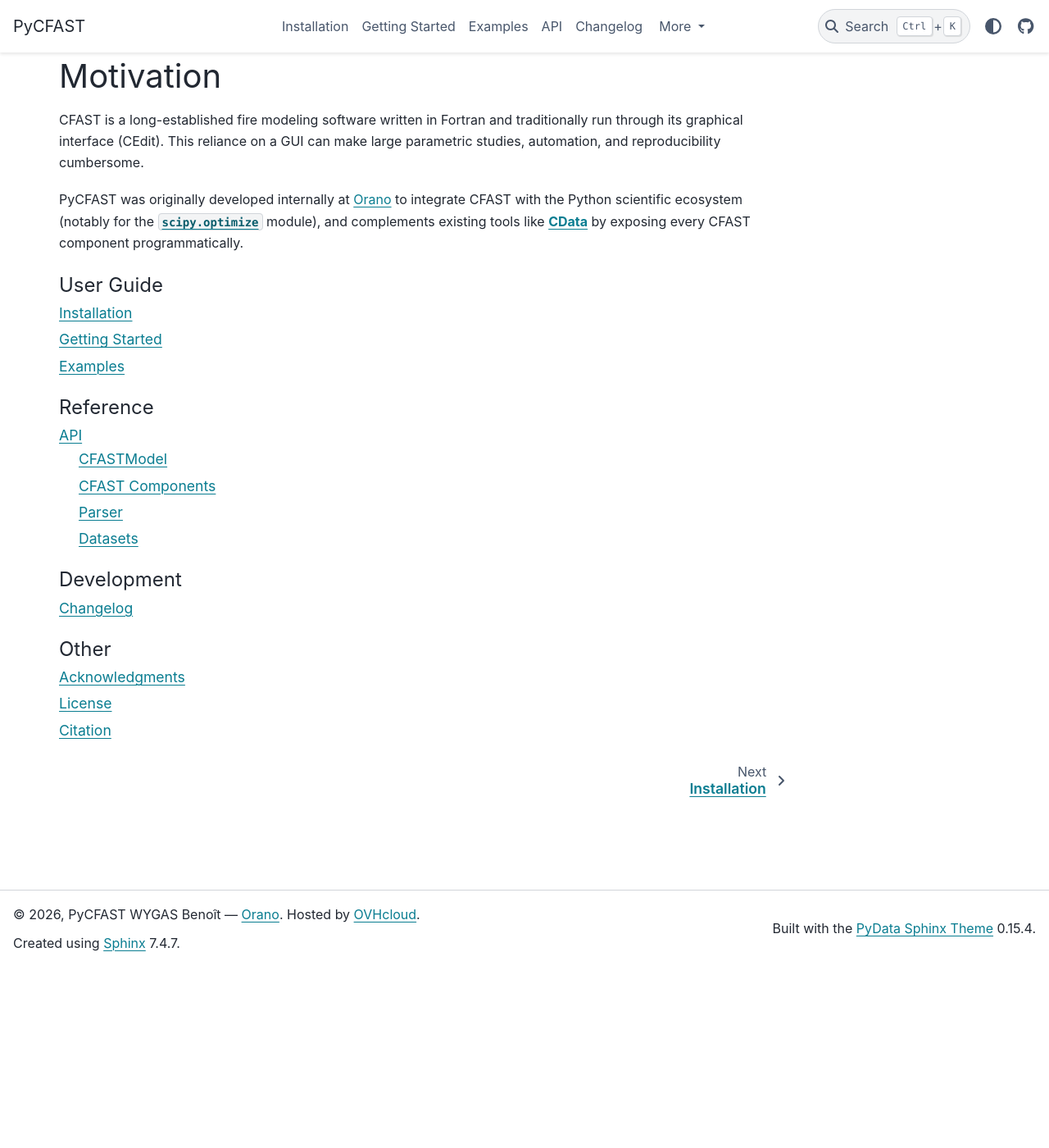
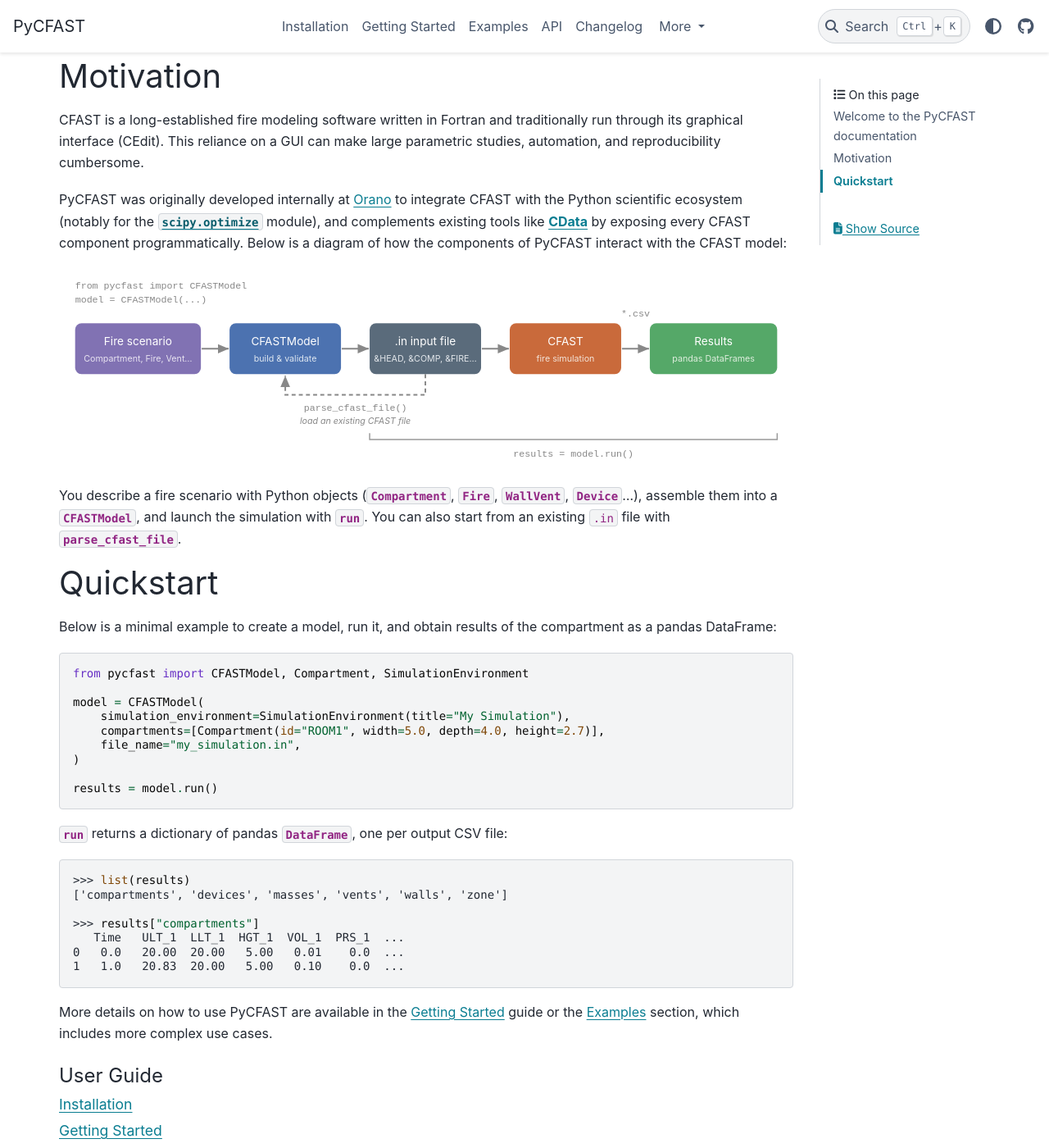
Before and after one commit to bewygs/pycfast, a Sphinx documentation site: the page built from docs/source/index.rst, in a window 1280 px wide and 1400 px high, scrolled down 221 px. Shown: the whole window at 82% size. Built offline with Sphinx 7.4.7 and the PyData theme 0.15.4, drawn with Linux system fonts in a browser that asks for light colours; pages that are not in the unit, such as notebooks, are missing from menus.

Commit message:
DOC: add workflow diagram to documentation and quickstart guide (#173)

```diff
--- a/docs/source/index.rst
+++ b/docs/source/index.rst
@@ -26,7 +26,55 @@
 PyCFAST was originally developed internally at `Orano <https://www.orano.group/>`_ to
 integrate CFAST with the Python scientific ecosystem (notably for the
 |scipy.optimize|_ module), and complements existing tools like |CData|_ by
-exposing every CFAST component programmatically.
+exposing every CFAST component programmatically. Below is a
+diagram of how the components of PyCFAST interact with the CFAST model:
+
+.. figure:: _static/images/pycfast-workflow.svg
+   :align: center
+   :width: 100%
+   :alt: PyCFAST workflow
+
+You describe a fire scenario with Python objects (:class:`~pycfast.Compartment`,
+:class:`~pycfast.Fire`, :class:`~pycfast.WallVent`, :class:`~pycfast.Device`…),
+assemble them into a :class:`~pycfast.CFASTModel`, and launch the simulation with
+:meth:`~pycfast.CFASTModel.run`. You can also start from an existing ``.in`` file with
+:func:`~pycfast.parsers.parse_cfast_file`.
+
+Quickstart
+==========
+
+Below is a minimal example to create a model, run it, and obtain results of the
+compartment as a pandas DataFrame:
+
+.. code-block:: python
+
+    from pycfast import CFASTModel, Compartment, SimulationEnvironment
+
+    model = CFASTModel(
+        simulation_environment=SimulationEnvironment(title="My Simulation"),
+        compartments=[Compartment(id="ROOM1", width=5.0, depth=4.0, height=2.7)],
+        file_name="my_simulation.in",
+    )
+
+    results = model.run()
+
+:meth:`~pycfast.CFASTModel.run` returns a dictionary of pandas
+:class:`~pandas.DataFrame`, one per output CSV file:
+
+.. code-block:: pycon
+
+    >>> list(results)
+    ['compartments', 'devices', 'masses', 'vents', 'walls', 'zone']
+
+    >>> results["compartments"]
+       Time   ULT_1  LLT_1  HGT_1  VOL_1  PRS_1  ...
+    0   0.0   20.00  20.00   5.00   0.01    0.0  ...
+    1   1.0   20.83  20.00   5.00   0.10    0.0  ...
+
+
+More details on how to use PyCFAST are available in the
+:doc:`Getting Started <getting_started>` guide or the :doc:`Examples <examples>`
+section, which includes more complex use cases.
 
 .. |scipy.optimize| replace:: ``scipy.optimize``
 .. _scipy.optimize: https://docs.scipy.org/doc/scipy/reference/optimize.html
```
Also changed, not shown: docs/source/_static/images/pycfast-workflow.svg (added).
